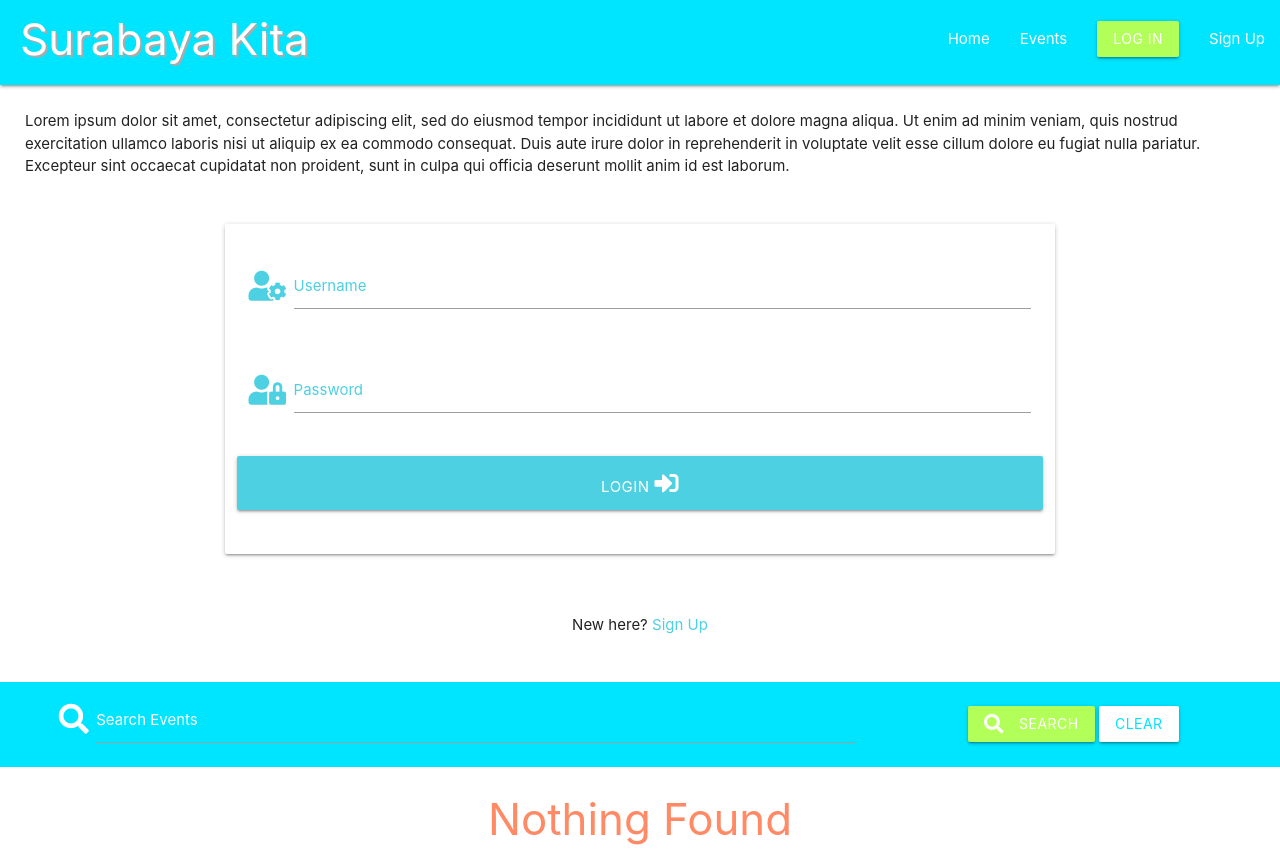
After one commit to junokili/Surabaya-Kita, a Flask app: page /login in a window 1280 px wide. The commit adds this page. Run offline with Flask 2, Linux system fonts and the light colour scheme; some libraries are stand-ins or nearby versions.

Commit message:
basic login and sign up framework in place, but with no styling

```diff
--- a/app.py
+++ b/app.py
@@ -17,13 +17,81 @@ app.secret_key = os.environ.get("SECRET_KEY")
 mongo = PyMongo(app)
 
 
-@app.route('/')
 @app.route('/get_events')
 def get_events():
     events = mongo.db.events.find()
     return render_template("events.html", events=events)
 
 
+@app.route('/login', methods=["GET", "POST"])
+def login():
+    if request.method == "POST":
+        # check for existing user
+        existing_user = mongo.db.users.find_one(
+            {'username': request.form.get('username').lower()})
+
+        if existing_user:
+            # match password
+            if check_password_hash(
+               existing_user['password'], request.form.get('password')):
+                session['user'] = request.form.get('username').lower()
+                flash("Welcome, {}".format(request.form.get('username')))
+                return redirect(url_for('my_profile',
+                                username=session['user']))
+            else:
+                # invalid password
+                flash("Incorrect username and / or password")
+                return redirect(url_for('login'))
+        else:
+            # user doesn't exist
+            flash("Incorrect username and / or password")
+            return redirect(url_for('login'))
+
+    return render_template('login.html')
+
+
+@app.route('/sign_up', methods=['GET', 'POST'])
+def sign_up():
+    if request.method == 'POST':
+        # check if user already exists
+        existing_user = mongo.db.users.find_one(
+            {'username': request.form.get('username').lower()})
+        if existing_user:
+            flash("Username already exists")
+            return redirect(url_for('sign_up'))
+
+        sign_up = {
+            'username': request.form.get('username').lower(),
+            'password': generate_password_hash(request.form.get('password'))
+        }
+        mongo.db.users.insert_one(sign_up)
+
+        # add new user into session
+        session['user'] = request.form.get('username').lower()
+        flash("Registration succesful")
+        return redirect(url_for('my_profile', username=session['user']))
+    return render_template('sign_up.html')
+
+
+@app.route('/my_profile/<username>', methods=["GET", "POST"])
+def my_profile(username):
+    # get session username from database
+    username = mongo.db.users.find_one(
+        {"username": session["user"]})["username"]
+
+    if session['user']:
+        return render_template('my_profile.html', username=username)
+
+    return redirect(url_for('login'))
+
+
+@app.route('/logout')
+def logout():
+    flash("You have been logged out")
+    session.pop('user')
+    return redirect(url_for('login'))
+
+
 if __name__ == '__main__':
     app.run(host=os.environ.get('IP'),
             port=int(os.environ.get('PORT')),
--- a/static/css/style.css
+++ b/static/css/style.css
@@ -0,0 +1,24 @@
+body {
+    font: #aaaaaa;
+}
+
+p {
+    padding: 10px 25px 10px;
+}
+
+#sby-kita {
+    font-size: 44px;
+    margin-left: 20px;
+    text-shadow: 2px 2px #aaaaaa;
+}
+
+.nav-extended {
+    min-height: 85px;
+    padding-top: 7px;
+    margin-bottom: 10px;
+}
+
+#search-bar {
+    max-height: 85px;
+    padding-left: 40px;
+}
--- /dev/null
+++ b/templates/base.html
@@ -0,0 +1,118 @@
+<!DOCTYPE html>
+<html lang="en">
+<head>
+	<meta charset="UTF-8">
+	<meta name="viewport" content="width=device-width, initial-scale=1.0">
+	<meta http-equiv="X-UA-Compatible" content="ie=edge">
+    <link type="text/css" rel="stylesheet" href="https://cdnjs.cloudflare.com/ajax/libs/font-awesome/5.14.0/css/all.min.css">
+    <link type="text/css" rel="stylesheet" href="https://cdnjs.cloudflare.com/ajax/libs/materialize/1.0.0/css/materialize.min.css">
+	<link rel="stylesheet" href="{{ url_for('static', filename='css/style.css') }}">
+	<title>Surabaya Kita</title>
+</head>
+<body>
+<header>
+<!--- navbar -->
+<nav class="nav-extended cyan accent-3">
+    <div class="nav-wrapper">
+      <a href="{{ url_for('get_events') }}" class="brand-logo" id="sby-kita">Surabaya Kita</a>
+      <a href="#" data-target="mobile-demo" class="sidenav-trigger right"><i class="fas fa-bars"></i></a>
+      <ul class="right hide-on-med-and-down">
+        <li><a href="#">Home</a></li>
+        <li><a class="active" href="#">Events</a></li>
+        {% if session.user %}
+        <li class="tab"><a href="#">My Profile</a></li>
+        <li class="tab"><a href="#">Create Event</a></li>
+            {% if session.user |lower == "admin"|lower %}
+        <li class="tab"><a href="#">Manage Categories</a></li>
+            {% endif %}
+        <li><a href="#">Log Out</a></li>
+            {% else %}
+        <li><a href="{{ url_for('login') }}" class="waves-effect waves-light text-shadow light-green accent-2 btn">Log In</a></li>
+        <li><a href="{{ url_for('sign_up') }}">Sign Up</a></li>
+            {% endif %}
+      </ul>
+    </div>
+  </nav>
+<!--- mobile navbar -->
+  <ul class="sidenav" id="mobile-demo">
+  <h4 class="h4 center-align cyan-text text-accent-3">Surabaya Kita</h4>
+        <li><a href="#">Home</a></li>
+        <li><a href="#">Events</a></li>
+        {% if session.user %}
+        <li><a href="#">My Profile</a></li>
+        <li><a href="#">Create Event</a></li>
+        {% if session.user |lower == "admin"|lower %}
+        <li><a href="#">Manage Categories</a></li>
+        {% endif %}
+        <li><a href="#">Log Out</a></li>
+        {% else %}
+        <li><a href="{{ url_for('login') }}">Log In</a></li>
+        <li><a href="{{ url_for('sign_up') }}">Sign Up</a></li>
+        {% endif %}
+  </ul>
+
+<!-- info about site -->
+<p>Lorem ipsum dolor sit amet, consectetur adipiscing elit, sed do eiusmod tempor incididunt ut labore et dolore magna aliqua. Ut enim ad minim veniam, quis nostrud exercitation ullamco laboris nisi ut aliquip ex ea commodo consequat. Duis aute irure dolor in reprehenderit in voluptate velit esse cillum dolore eu fugiat nulla pariatur. Excepteur sint occaecat cupidatat non proident, sunt in culpa qui officia deserunt mollit anim id est laborum.</p>
+
+    {% block content %}
+    {% endblock %}
+
+<!-- search bar -->
+<div id="search-bar" class="row center-align text-shadow cyan accent-3">
+<form action="#" method="post" class="col s12">
+<div class="row valign-wrapper center-align">
+<div class="input-field col s12 m8">
+<i class="fas fa-search prefix white-text"></i>
+<input type="text" id="query" name="query" minlength="3" class="validate" required>
+<label for="query" class="white-text">Search Events</label>
+</div>
+<div class="col s12 m4">
+          <button class="btn light-green accent-2 text-shadow" type="submit">
+          Search
+<i class="fas fa-search left"></i></button>
+        <a href="{{ url_for('get_events') }}" class="btn white text-shadow cyan-text text-accent-3">
+        Clear</a>
+
+</div>
+</div>
+</form>
+</div>
+{% if tasks|length > 0 %}
+
+<ul class="collapsible">
+{% for task in tasks %}
+    <li>
+      <div class="collapsible-header white-text cyan lighten-2 text-shadow">
+      <div class="col s3">
+      <i class="fas fa-caret-down"></i>
+      {% if session.user|lower == task.created_by|lower %}
+      <a href="#" class="btn-small deep-orange accent-3">Done</a>
+            <a href="#" class="btn-small deep-orange accent-2">Edit</a>
+      {% endif %}
+      </div>
+      <div class="col s9">
+      <strong>{{ task.task_name }}</strong> : {{ task.due_date}}
+      {% if task.is_urgent == "on" %}
+          <i class="fas fa-exclamation-circle white-text tooltipped"
+          data-position="right" data-tooltip="Urgent!"></i>
+{% endif %}
+    </div>
+      </div>
+      <div class="collapsible-body">
+      <strong>{{ task.category_name }}</strong>
+      <p>{{ task.task_description }}</p>
+      <p><em>{{ task.created_by }}</em></p>
+      </div>
+    </li>
+  {% endfor %}
+  </ul>
+  {% else %}
+  <h3 class="deep-orange-text text-lighten-2 center-align">Nothing Found</h3>
+{% endif %}
+</header>
+
+<script src="https://code.jquery.com/jquery-3.5.1.min.js" integrity="sha256-9/aliU8dGd2tb6OSsuzixeV4y/faTqgFtohetphbbj0=" crossorigin="anonymous"></script>
+<script src="https://cdnjs.cloudflare.com/ajax/libs/materialize/1.0.0/js/materialize.min.js"></script>
+<script src="{{ url_for('static', filename='js/script.js') }}"></script>
+</body>
+</html>
--- /dev/null
+++ b/templates/login.html
@@ -0,0 +1,45 @@
+{% extends 'base.html' %}
+{% block content %}
+
+<h3 class="center-align"></h3>
+
+<div class="row">
+	<form class="col s12 m8 offset-m2" method="POST" action="{{ url_for('login') }}">
+		<div class="card-panel">
+        <!-- username -->
+			<div class="row">
+				<div class="input-field col s12">
+					<i class="fas fa-user-cog prefix cyan-text text-lighten-2"></i>
+					<input id="username" name="username" type="text" class="validate"
+                    minlength="5" maxlength="15" pattern="^[a-zA-Z0-9]{5,15}$" required>
+					<label for="username" class="cyan-text text-lighten-2">Username</label>
+				</div>
+			</div>
+            <!-- password -->
+			<div class="row">
+				<div class="input-field col s12">
+                <i class="fas fa-user-lock prefix cyan-text text-lighten-2"></i>
+					<input id="password" name="password" type="password" class="validate"
+                    minlength="5" maxlength="15" pattern="^[a-zA-Z0-9]{5,15}$" required>
+					<label for="password" class="cyan-text text-lighten-2">Password</label>
+				</div>
+			</div>
+            <!-- register -->
+            <div class="row">
+            <button type="submit" class="col s12 btn-large cyan lighten-2">
+            LOGIN <i class="fas fa-sign-in-alt"></i></button>
+            </div>
+		</div>
+	</form>
+</div>
+
+<div class="row">
+<div class="col s12">
+<p class="center-align">New here?
+<a class="cyan-text text-lighten-2" href="{{ url_for('sign_up') }}">
+Sign Up</a>
+</p>
+</div>
+</div>
+
+{% endblock %}
```
Also changed, not shown: templates/events.html (+9 -10 lines), templates/my_profile.html (added, +16 -0 lines), templates/sign_up.html (added, +43 -0 lines).
